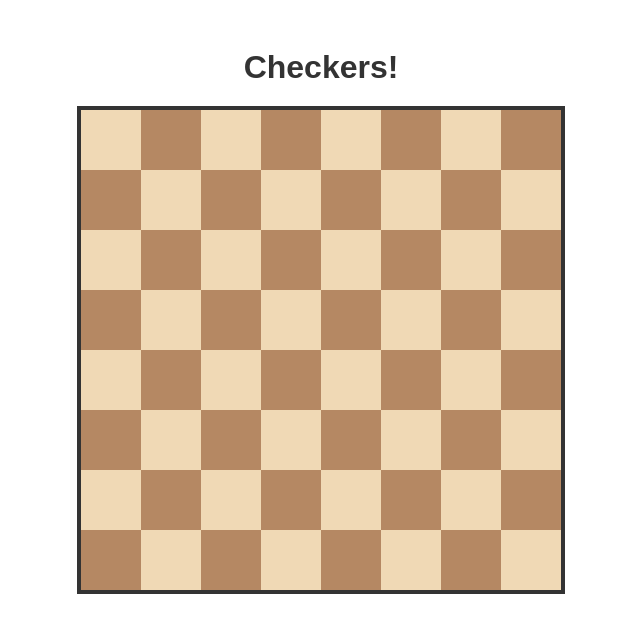
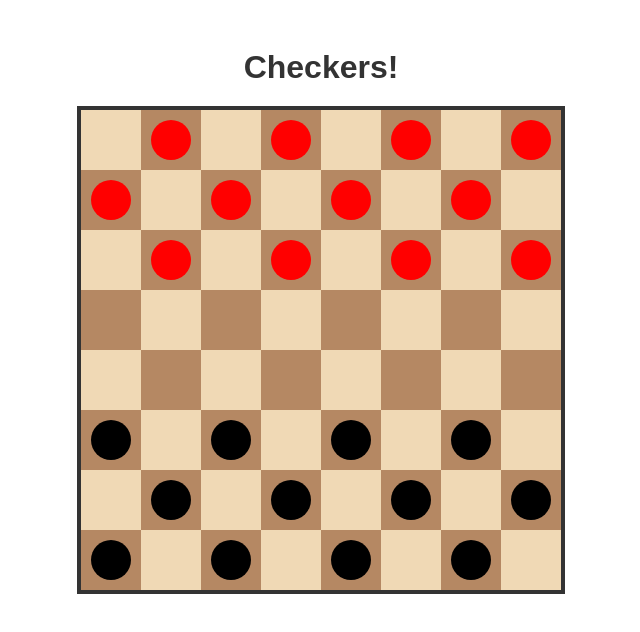
Before and after one commit to Winner-k11/Checkers, a Vue app: page / in a window 1280 px wide. Shown: the top 632 px of the page, without its empty margins (319-959 px from the left). Built offline with nearby package versions, Linux system fonts and the light colour scheme.

Commit message:
checkerpieces

```diff
--- a/src/App.vue
+++ b/src/App.vue
@@ -22,6 +22,41 @@ const createBoard = () => {
 }
 
 const board = ref(createBoard())
+
+const pieces = ref([])
+
+// initialize pieces
+const setupPieces = () => {
+  const temp = []
+
+  board.value.forEach(row => {
+    row.forEach(cell => {
+      // RED pieces (top)
+      if (cell.isDark && cell.row <= 2) {
+        temp.push({
+          row: cell.row,
+          col: cell.col,
+          color: 'red',
+          king: false
+        })
+      }
+
+      // BLACK pieces (bottom)
+      if (cell.isDark && cell.row >= 5) {
+        temp.push({
+          row: cell.row,
+          col: cell.col,
+          color: 'black',
+          king: false
+        })
+      }
+    })
+  })
+
+  pieces.value = temp
+}
+
+setupPieces()
 </script>
 
 <template>
@@ -37,7 +72,22 @@ const board = ref(createBoard())
     'dark': cell.isDark,
     'light': !cell.isDark
   }"
-        />
+>
+
+  <!-- LOOP THROUGH PIECES -->
+  <div
+    v-for="piece in pieces"
+    :key="piece.row + '-' + piece.col"
+  >
+    <div
+      v-if="piece.row === cell.row && piece.col === cell.col"
+      :class="['piece', piece.color, { king: piece.king }]"
+    >
+      <span v-if="piece.king">👑</span>
+    </div>
+  </div>
+
+</div>
       </div>
     </div>
   </div>
@@ -83,4 +133,56 @@ h1 {
   background-color: #b58863;
 }
 
+
+.game-container {
+  display: flex;
+  flex-direction: column;
+  align-items: center;
+  padding: 20px;
+}
+
+.board {
+  border: 4px solid #333;
+}
+
+.row {
+  display: flex;
+}
+
+.cell {
+  width: 60px;
+  height: 60px;
+  display: flex;
+  align-items: center;
+  justify-content: center;
+}
+
+.cell.light {
+  background-color: #f0d9b5;
+}
+
+.cell.dark {
+  background-color: #b58863;
+}
+
+/* ✅ YOUR PIECE STYLES */
+.piece {
+  width: 40px;
+  height: 40px;
+  border-radius: 50%;
+}
+
+.red {
+  background-color: red;
+}
+
+.black {
+  background-color: black;
+}
+
+.king {
+  border: 3px solid gold;
+}
+
+
 </style>
```
Also changed, not shown: 1 other file (tests, documents, lock files or other folders). Lines whose indentation alone changed are shown as unchanged.
